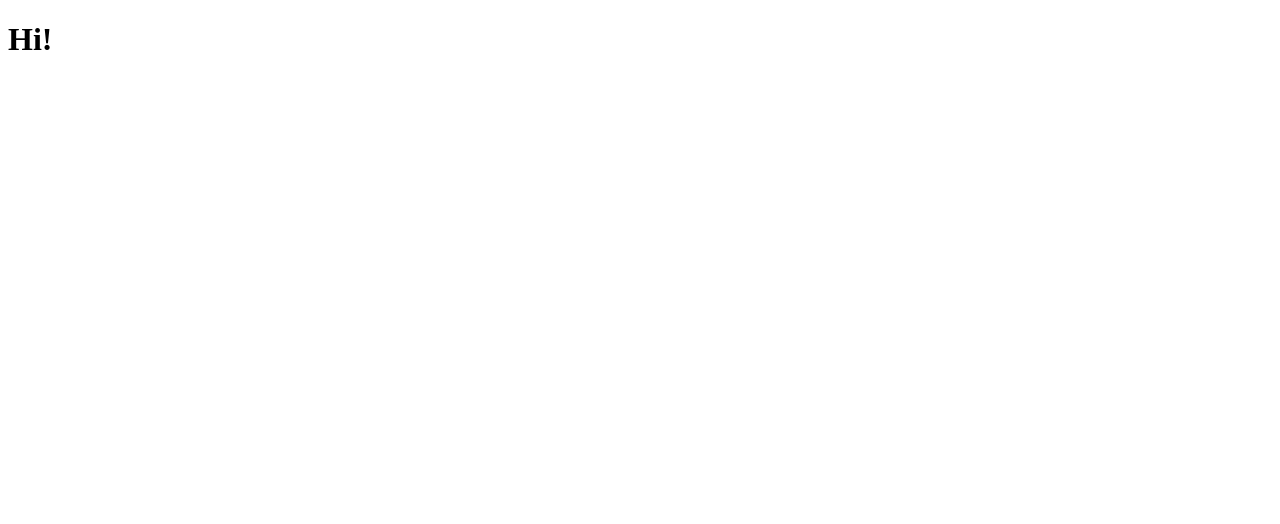
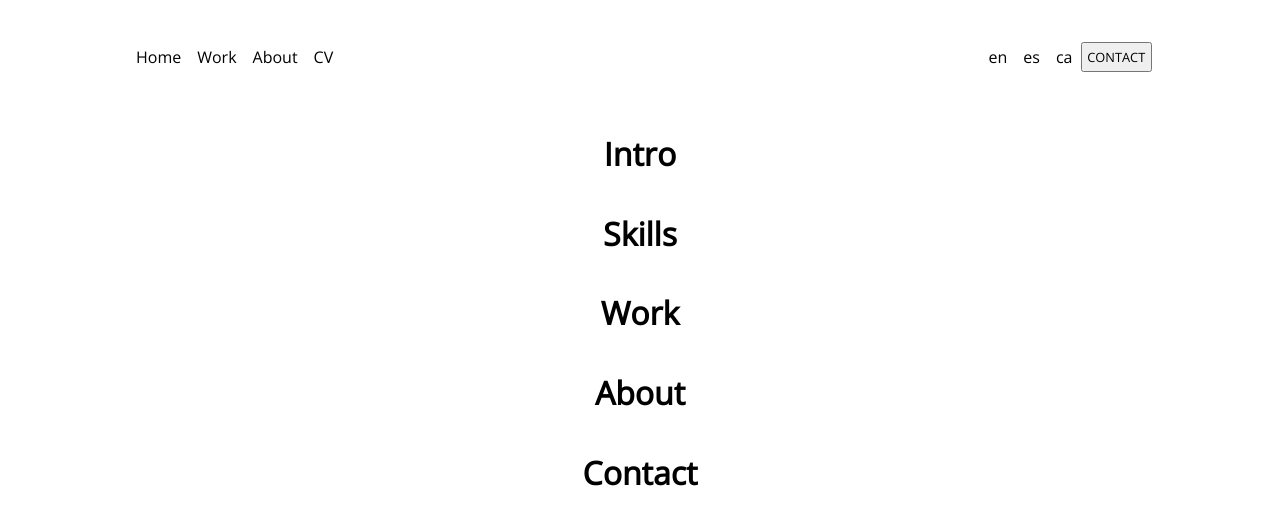
Before and after one commit to nutaptap/portfolio, a React (Vite) app: page / in a window 1280 px wide. Shown: the top 524 px of the page. Built offline with nearby package versions, Linux system fonts and the light colour scheme.

Commit message:
Created nav bar component

```diff
--- a/index.html
+++ b/index.html
@@ -4,6 +4,10 @@
     <meta charset="UTF-8" />
     <link rel="icon" type="image/png" href="/favicon.ico" />
     <meta name="viewport" content="width=device-width, initial-scale=1.0" />
+    <link
+      rel="stylesheet"
+      href="https://fonts.googleapis.com/css?family=Poppins|Open+Sans&display=swap"
+    />
     <title>Nuria Fernandez Granell</title>
   </head>
   <body>
--- a/src/App.tsx
+++ b/src/App.tsx
@@ -1,5 +1,21 @@
+import NavBar from "./components/NavBar";
+import Intro from "./components/Intro";
+import Skills from "./components/Skills";
+import Work from "./components/Work";
+import About from "./components/About";
+import Contact from "./components/Contact";
+
 function App() {
-  return <h1>Hi!</h1>;
+  return (
+    <div className="app">
+      <NavBar />
+      <Intro />
+      <Skills />
+      <Work />
+      <About />
+      <Contact />
+    </div>
+  );
 }
 
 export default App;
--- /dev/null
+++ b/src/components/About.tsx
@@ -0,0 +1,5 @@
+function About() {
+  return <h1>About</h1>;
+}
+
+export default About;
--- /dev/null
+++ b/src/components/Contact.tsx
@@ -0,0 +1,5 @@
+function Contact() {
+  return <h1>Contact</h1>;
+}
+
+export default Contact;
--- /dev/null
+++ b/src/components/Intro.tsx
@@ -0,0 +1,5 @@
+function Intro() {
+  return <h1>Intro</h1>;
+}
+
+export default Intro;
--- /dev/null
+++ b/src/components/NavBar.tsx
@@ -0,0 +1,26 @@
+function NavBar() {
+  return (
+    <div className="nav-container">
+      <nav>
+        <ul className="nav-links">
+          <li>Home</li>
+          <li>Work</li>
+          <li>About</li>
+          <li>
+            <a target="_blank">CV</a>
+          </li>
+        </ul>
+        <div>
+          <ul className="nav-languages">
+            <li>en</li>
+            <li>es</li>
+            <li>ca</li>
+          </ul>
+          <button type="button">CONTACT</button>
+        </div>
+      </nav>
+    </div>
+  );
+}
+
+export default NavBar;
--- /dev/null
+++ b/src/components/Skills.tsx
@@ -0,0 +1,5 @@
+function Skills() {
+  return <h1>Skills</h1>;
+}
+
+export default Skills;
--- /dev/null
+++ b/src/components/Work.tsx
@@ -0,0 +1,5 @@
+function Work() {
+  return <h1>Work</h1>;
+}
+
+export default Work;
--- a/src/main.tsx
+++ b/src/main.tsx
@@ -1,6 +1,8 @@
 import React from "react";
 import ReactDOM from "react-dom/client";
 import App from "./App";
+import "./normalize.css";
+import "./styles.css";
 
 ReactDOM.createRoot(document.getElementById("root") as HTMLElement).render(
   <React.StrictMode>
--- /dev/null
+++ b/src/styles.css
@@ -0,0 +1,47 @@
+.app {
+  display: flex;
+  flex-direction: column;
+  align-items: center;
+  font-family: "Open Sans", sans-serif;
+}
+
+/*#region NavBar*/
+
+.nav-container {
+  padding: 0;
+  width: 100%;
+  display: flex;
+  justify-content: center;
+  align-items: center;
+}
+
+nav {
+  display: flex;
+  align-items: center;
+  justify-content: space-between;
+  max-width: 80vw;
+  width: 100%;
+  padding: 1.5rem;
+}
+
+nav ul {
+  padding: 0;
+  display: flex;
+  list-style: none;
+}
+
+nav div {
+  display: flex;
+  align-items: center;
+}
+
+nav button {
+  padding: 0.3rem;
+  height: 30px;
+  font-size: 0.8rem;
+}
+
+nav li {
+  margin: 0.5rem;
+}
+/*#endregion*/
```
Also changed, not shown: src/normalize.css (added).
